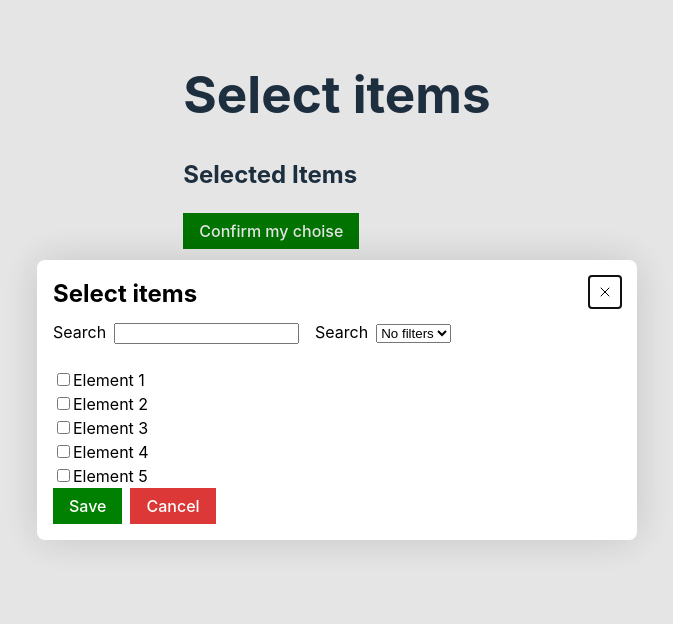
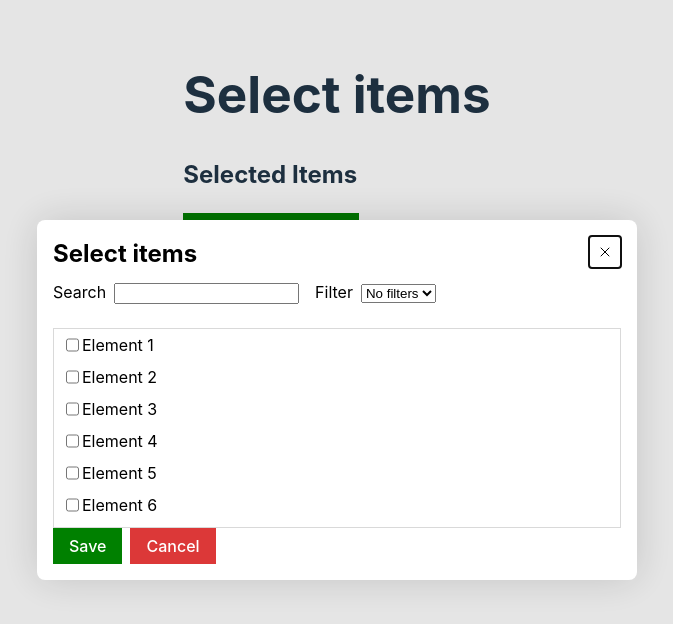
Before and after one commit to denisfl/react-select-dialog, a React (Vite) app: page / in a window 1280 px wide. Both pictures are taken after a click on the button "Confirm my choise". Shown: the top 624 px of the page, without its empty margins (303-976 px from the left). Built offline with nearby package versions, Linux system fonts and the light colour scheme.

Commit message:
Refactor application: add search and filters, send selected items to the root component

```diff
--- a/src/App.jsx
+++ b/src/App.jsx
@@ -4,20 +4,11 @@ import '@/App.css'
 import ItemsList from '@/components/ItemsList'
 import Button from '@/components/Button'
 import Modal from '@/components/Modal'
-import { Checkbox } from '@/components/Form'
 
 function App() {
   const [selectedItems, setSelectedItems] = useState([])
   const [isModalOpen, setIsModalOpen] = useState(false)
 
-  // These data should be get from store
-  const items = [
-    { id: 0, label: 'Element 1' },
-    { id: 1, label: 'Element 2' },
-    { id: 2, label: 'Element 3' },
-    { id: 3, label: 'Element 4' },
-    { id: 4, label: 'Element 5' },
-  ]
   const hint = selectedItems.length
     ? `You currently have ${selectedItems.length} selected item${
         selectedItems.length > 1 ? 's' : ''
@@ -26,18 +17,8 @@ function App() {
 
   const toggleModal = () => setIsModalOpen(!isModalOpen)
 
-  const updateSelectedItems = (item) => {
-    setSelectedItems((prevSelectedItems) => {
-      let newSelectedItems
-      if (prevSelectedItems.some((prevItem) => prevItem.id === item.id)) {
-        newSelectedItems = prevSelectedItems.filter(
-          (prevItem) => prevItem.id !== item.id
-        )
-      } else {
-        newSelectedItems = [...prevSelectedItems, item]
-      }
-      return newSelectedItems.sort((a, b) => a.id - b.id)
-    })
+  const handleRemoveItem = (id) => {
+    setSelectedItems((prev) => prev.filter((item) => item.id !== id))
   }
 
   return (
@@ -46,31 +27,27 @@ function App() {
       {hint && <p className="hint">{hint}</p>}
       <section aria-labelledby="selected-items">
         <h2 id="selected-items">Selected Items</h2>
-        <ItemsList items={selectedItems} />
+        <ItemsList items={selectedItems} onClick={handleRemoveItem} />
       </section>
       <div>
         <Button onClick={toggleModal} ariaLabel="Open item selection modal">
           Confirm my choise
         </Button>
       </div>
+      {isModalOpen && (
         <Modal
           isOpen={isModalOpen}
           ariaLabelledby="modal-title"
+          selectedItems={selectedItems}
           onClose={() => {
             setIsModalOpen(false)
           }}
-      >
-        {items.map((item) => (
-          <Checkbox
-            key={item.id}
-            label={item.label}
-            id={`element-${item.id}`}
-            onChange={() => updateSelectedItems(item)}
+          onSave={(newSelectedItems) => {
+            setSelectedItems(newSelectedItems)
+            setIsModalOpen(false)
+          }}
         />
-        ))}
-
-        <ItemsList items={selectedItems} />
-      </Modal>
+      )}
     </>
   )
 }
--- a/src/components/Form/Checkbox/index.jsx
+++ b/src/components/Form/Checkbox/index.jsx
@@ -1,15 +1,25 @@
 import PropTypes from 'prop-types'
+import { useEffect, useState } from 'react'
+import style from './style.module.css'
 
 const Checkbox = ({
   id,
   label,
-  isDisabled,
   ariaLabel,
-  isChecked,
+  isDisabled = false,
+  isChecked = false,
   onChange,
 }) => {
+  const [className, setClassName] = useState(
+    `${style.checkbox} ${isDisabled ? style.disabled : ''}`
+  )
+
+  useEffect(() => {
+    setClassName(`${style.checkbox} ${isDisabled ? style.disabled : ''}`)
+  }, [isDisabled])
+
   return (
-    <div>
+    <div className={className}>
       <input
         type="checkbox"
         id={id}
@@ -20,7 +30,9 @@ const Checkbox = ({
         aria-disabled={isDisabled}
         aria-checked={isChecked}
       />
-      <label htmlFor={id}>{label}</label>
+      <label htmlFor={id} className={style.label}>
+        {label}
+      </label>
     </div>
   )
 }
--- a/src/components/Form/Checkbox/style.module.css
+++ b/src/components/Form/Checkbox/style.module.css
@@ -0,0 +1,18 @@
+.checkbox {
+  display: flex;
+  padding: 0.25rem 0.5rem;
+}
+
+.checkbox:hover {
+  background-color: #f2f2f2;
+}
+
+.disabled {
+  pointer-events: none;
+  opacity: 0.5;
+}
+
+.label {
+  display: block;
+  flex: 1;
+}
--- a/src/components/Item/index.jsx
+++ b/src/components/Item/index.jsx
@@ -2,14 +2,14 @@ import PropTypes from 'prop-types'
 import styles from './style.module.css'
 import IconClose from '@/components/Icons/Close'
 
-const Item = ({ label, onClick }) => {
+const Item = ({ id, label, onClick }) => {
   return (
     <li className={styles.item}>
       <span className={styles.itemLabel}>{label}</span>
       <button
         className={styles.itemButton}
         type="button"
-        onClick={onClick}
+        onClick={() => onClick(id)}
         aria-label={`Remove ${label}`}
       >
         <IconClose />
@@ -19,6 +19,7 @@ const Item = ({ label, onClick }) => {
 }
 
 Item.propTypes = {
+  id: PropTypes.number.isRequired,
   label: PropTypes.string.isRequired,
   onClick: PropTypes.func,
 }
--- a/src/components/ItemsList/index.jsx
+++ b/src/components/ItemsList/index.jsx
@@ -2,12 +2,17 @@ import PropTypes from 'prop-types'
 import Item from '@/components/Item'
 import styles from './style.module.css'
 
-const ItemsList = ({ items = [], ariaLabel = 'Items list' }) => {
+const ItemsList = ({ items = [], ariaLabel = 'Items list', onClick }) => {
   if (items.length === 0) return null
   return (
     <ul className={styles.itemsList} role="list" aria-label={ariaLabel}>
       {items.map((item) => (
-        <Item key={item.id} label={item.label} />
+        <Item
+          key={item.id}
+          id={item.id}
+          label={item.label}
+          onClick={() => onClick(item.id)}
+        />
       ))}
     </ul>
   )
@@ -16,6 +21,7 @@ const ItemsList = ({ items = [], ariaLabel = 'Items list' }) => {
 ItemsList.propTypes = {
   items: PropTypes.array,
   ariaLabel: PropTypes.string,
+  onClick: PropTypes.func,
 }
 
 export default ItemsList
--- a/src/components/Modal/index.jsx
+++ b/src/components/Modal/index.jsx
@@ -4,9 +4,15 @@ import style from './style.module.css'
 import IconClose from '@/components/Icons/Close'
 import Button from '@/components/Button'
 import SrOnly from '@/components/SrOnly'
-import { FormField, Input, Select } from '@/components/Form'
+import ItemsList from '@/components/ItemsList'
+import { FormField, Input, Select, Checkbox } from '@/components/Form'
 
-const Modal = ({ isOpen, onClose, children }) => {
+const elements = Array.from({ length: 300 }, (_, i) => ({
+  id: i,
+  label: `Element ${i + 1}`,
+}))
+
+const Modal = ({ selectedItems = [], isOpen, onClose, onSave }) => {
   const filterOptions = [
     { value: '', label: 'No filters' },
     { value: '10', label: '> 10' },
@@ -16,7 +22,8 @@ const Modal = ({ isOpen, onClose, children }) => {
 
   const [searchQuery, setSearchQuery] = useState('')
   const [selectedValue, setSelectedValue] = useState(filterOptions[0].value)
-
+  const [filteredItems, setFilteredItems] = useState(elements)
+  const [currentSelection, setCurrentSelection] = useState(selectedItems)
   const dialogRef = useRef()
 
   useEffect(() => {
@@ -38,6 +45,40 @@ const Modal = ({ isOpen, onClose, children }) => {
       window.removeEventListener('keydown', handleKeyDown)
     }
   }, [isOpen, onClose])
+
+  useEffect(() => {
+    let filtered = elements
+    if (searchQuery) {
+      filtered = filtered.filter((item) =>
+        item.label.toLowerCase().includes(searchQuery.toLowerCase())
+      )
+    }
+    if (selectedValue) {
+      filtered = filtered.filter((item) => item.id > selectedValue)
+    }
+    setFilteredItems(filtered)
+  }, [searchQuery, selectedValue])
+
+  const handleCheckboxChange = (item) => {
+    if (currentSelection.some((selectedItem) => selectedItem.id === item.id)) {
+      setCurrentSelection((prev) => prev.filter((i) => i.id !== item.id))
+    } else if (currentSelection.length < 3) {
+      setCurrentSelection((prev) => {
+        const newSelection = [...prev, item]
+        newSelection.sort((a, b) => a.id - b.id)
+        return newSelection
+      })
+    }
+  }
+
+  const handleRemoveItem = (id) => {
+    setCurrentSelection((prev) => prev.filter((item) => item.id !== id))
+  }
+
+  const handleSave = () => {
+    onSave(currentSelection)
+    onClose()
+  }
 
   return (
     <dialog
@@ -70,7 +111,7 @@ const Modal = ({ isOpen, onClose, children }) => {
             onChange={(event) => setSearchQuery(event.target.value)}
           />
         </FormField>
-        <FormField id="modal-filter" label="Search">
+        <FormField id="modal-filter" label="Filter">
           <Select
             id="modal-filter"
             label="Filter"
@@ -81,10 +122,31 @@ const Modal = ({ isOpen, onClose, children }) => {
         </FormField>
       </div>
 
-      {children}
+      <div className={style.modalCheckboxesContainer}>
+        {filteredItems.map((item) => (
+          <Checkbox
+            key={item.id}
+            label={item.label}
+            id={`element-${item.id}`}
+            isChecked={currentSelection.some(
+              (selectedItem) => selectedItem.id === item.id
+            )}
+            isDisabled={
+              !currentSelection.some(
+                (selectedItem) => selectedItem.id === item.id
+              ) && currentSelection.length >= 3
+            }
+            onChange={() => handleCheckboxChange(item)}
+          />
+        ))}
+      </div>
+
+      <ItemsList items={currentSelection} onClick={handleRemoveItem} />
 
       <footer>
-        <Button ariaLabel="Save changes and close dialog">Save</Button>
+        <Button onClick={handleSave} ariaLabel="Save changes and close dialog">
+          Save
+        </Button>
         <Button ariaLabel="Cancel and close dialog" isDanger onClick={onClose}>
           Cancel
         </Button>
@@ -94,7 +156,9 @@ const Modal = ({ isOpen, onClose, children }) => {
 }
 
 Modal.propTypes = {
+  selectedItems: PropTypes.array,
   isOpen: PropTypes.bool.isRequired,
+  onSave: PropTypes.func.isRequired,
   onClose: PropTypes.func.isRequired,
   children: PropTypes.node,
 }
--- a/src/components/Modal/style.module.css
+++ b/src/components/Modal/style.module.css
@@ -31,3 +31,14 @@
   gap: 1rem;
   padding: 0.5rem 0;
 }
+
+.modalCheckboxesContainer {
+  height: 200px;
+  overflow-x: auto;
+  border: 1px solid #00000026;
+}
+.modalCheckboxesContainer > div {
+}
+.modalCheckboxesContainer > div:hover {
+  background-color: #00000026;
+}
```
Also changed, not shown: 1 other file (tests, documents, lock files or other folders). Lines whose indentation alone changed are shown as unchanged.
